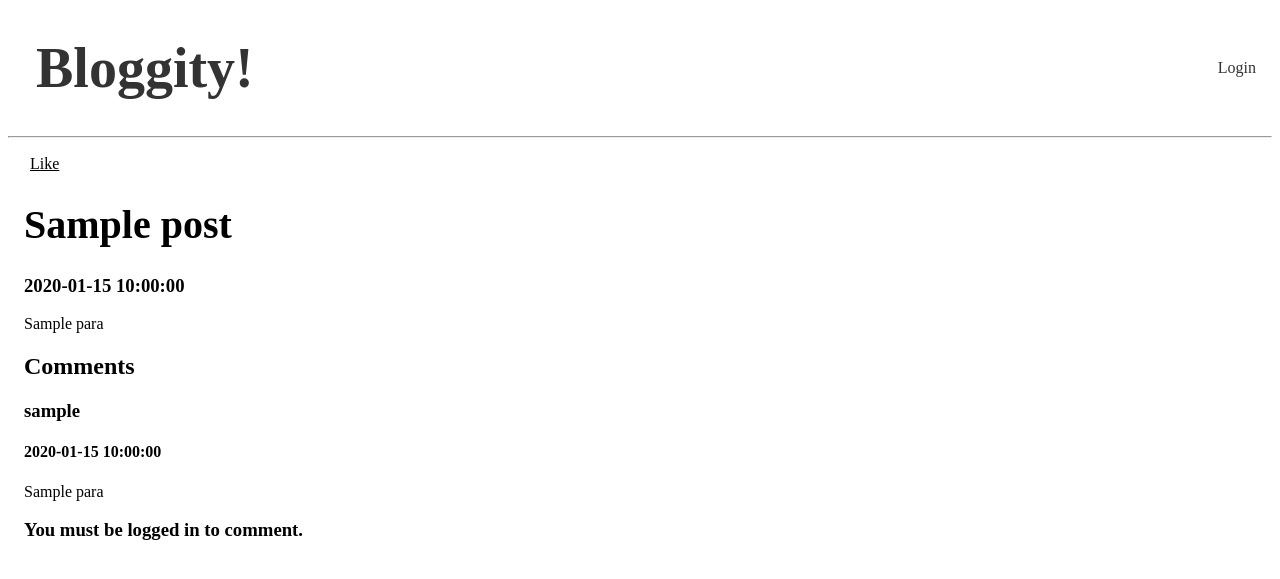
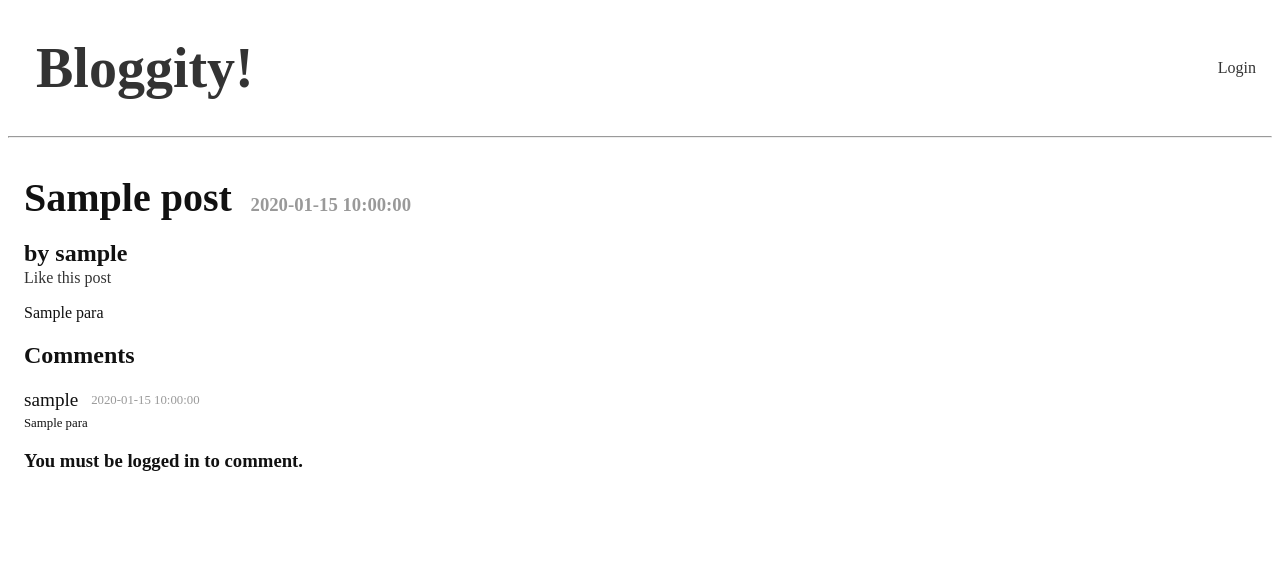
Before and after one commit to alamastor/udacity_blog_project, a Python web app: template blog/templates/post.html in a window 1280 px wide. Shown: the top 579 px of the page. Run offline with Jinja, Linux system fonts and the light colour scheme; the template is opened without the code that fills it: most values are stand-ins (such as "Sample title", 1, 10 or a date in 2020); some web fonts are replaced.

Commit message:
feat: styling

```diff
--- a/blog/models.py
+++ b/blog/models.py
@@ -74,6 +74,10 @@ class Comment(ndb.Model):
     def paragraphs(self):
         return self.comment.split('\n')
 
+    @property
+    def username(self):
+        return User.get_by_id(self.user_id).username
+
 
 class Like(ndb.Model):
     user_id = ndb.IntegerProperty(required=True)
--- a/blog/static/style.css
+++ b/blog/static/style.css
@@ -1,5 +1,6 @@
 body {
   font-family: 'David Libre', serif;
+  color: #111;
 }
 a {
   text-decoration: none;
@@ -20,7 +21,8 @@ button {
   font-family: inherit;
   font-size: 1em;
   background-color: white;
-  text-decoration: underline;
+  text-decoration: none;
+  color: #111;
 }
 
 .main-header {
@@ -33,13 +35,45 @@ button {
   text-align: center;
 }
 
+.post__header {
+  display: flex;
+  align-items: baseline;
+}
+
 .post__title {
   font-size: 2.5em;
+  margin: 0.5em 0 0 0;
+}
+
+.post__date {
+  padding: 0 1em;
+  margin: 0;
+  color: #999;
+}
+
+.post__links {
+  display: flex;
+  color: #333;
+}
+
+.post__delete {
+  text-decoration: none;
+  padding: 0 1em;
+}
+
+.post__like {
+  color: #333;
+  padding: 0.1em 0;
+}
+
+.post__user {
+  margin: 0.8em 0 0 0;
 }
 
 .box-form {
   margin: 0 auto;
-  width: 400px;
+  max-width: 60vw;
+  width: 75%;
 }
 
 label {
@@ -52,9 +86,17 @@ label {
   margin: 0.2em;
 }
 
+input, textarea {
+  font-size: inherit;
+  padding: 0.5em;
+  border-radius: 3px;
+  border: 1px solid #333;
+  box-sizing: border-box;
+}
+
 input[type="text"], input[type="password"], input[type="email"] {
   width: 100%;
-  height: 3em;
+  height: 2em;
   border-radius: 3px;
   border: 1px solid #333;
 }
@@ -70,3 +112,49 @@ input[type="text"], input[type="password"], input[type="email"] {
   text-align: center;
   font-size: 3em;
 }
+
+.post-form__post-content {
+  width: 100%;
+  height: 50vh;
+}
+
+.comment__header {
+  display: flex;
+}
+
+.comment__user {
+  font-size: 1.2em;
+}
+
+.comment__date {
+  font-size: 0.8em;
+  padding: 0.3em 1em;
+  color: #999;
+}
+
+.comment__edit {
+  color: #333;
+  font-size: 0.8em;
+}
+
+.comment__delete {
+  font-size: 0.8em;
+  text-decoration: none;
+  color: #333;
+  padding: 0 0.5em;
+  vertical-align: top
+}
+
+.comment__links {
+  display: flex;
+}
+
+.comment__comment {
+  font-size: 0.8em;
+  margin: 0.3em 0 1.5em 0;
+}
+
+.comment-box {
+  width: 80%;
+  max-width: 500px;
+}
--- a/blog/templates/base.html
+++ b/blog/templates/base.html
@@ -1,5 +1,5 @@
 <!DOCTYPE html>
-<html>
+<html lang="en">
 <head>
   <title>Bloggity!</title>
   <link href="https://fonts.googleapis.com/css?family=David+Libre" rel="stylesheet">
--- a/blog/templates/post.html
+++ b/blog/templates/post.html
@@ -1,34 +1,43 @@
 {% extends "base.html" %}
 {% block body %}
+  <div class="post__header">
+    <h1 class="post__title">{{ post.title }}</h1>
+    <h3 class="post__date">{{ post.date_str }}</h3>
+  </div>
   {% if user and user.key.id() == post.user_id %}
+    <div class="post__links">
       <a class="post__edit" href="/post/{{ post.key.id() }}/edit">Edit</a>
       <form method="post">
         <button class="post__delete" name="delete" value="delete">Delete</button>
       </form>
+    </div>
   {% endif %}
+  <h2 class="post__user">by {{ post.username }}</h2>
   {% if display_likes %}
     <div class="post__likes">{{ likes }} Likes</div>
   {% else %}
     <form method="post">
-      <button class="post__like" name="like" value="like">Like</button>
+      <button class="post__like" name="like" value="like">Like this post</button>
     </form>
   {% endif %}
-  <h1 class="post__title">{{ post.title }}</h1>
-  <h3 class="post__date">{{ post.date_str }}</h3>
   {% for para in post.paragraphs %}
     <p class="post__content">{{ para }}</p>
   {% endfor %}
   <h2>Comments</h2>
   {% for comment in comments %}
     <div class="comment">
+      <div class="comment__header">
+        <span class="comment__user">{{ comment.username }}</span>
+        <span class="comment__date">{{ comment.formatted_date }}</span>
+      </div>
+      <div class="comment__links">
         {% if user and user.key.id() == comment.user_id %}
           <a class="comment__edit" href="/post/{{ post.key.id() }}/comment/{{ comment.key.id() }}">Edit</a>
           <form method="post" action="/post/{{ post.key.id() }}/comment/{{ comment.key.id() }}">
-          <button class="delete" type="submit" name="delete" value="delete">Delete</button>
+            <button class="comment__delete" type="submit" name="delete" value="delete">Delete</button>
           </form>
         {% endif %}
-      <h3 class="comment__user">{{ comment.username }}</h3>
-      <h4 class="comment__date">{{ comment.formatted_date }}</h4>
+      </div>
       <p class="comment__comment">
         {% for para in comment.paragraphs %}
           {{para}}</br>
@@ -37,9 +46,10 @@
     </div>
   {% endfor %}
   {% if user %}
+    <h3>Write a comment:</h3>
     <form class="comment-form" method="post" action="/post/{{ post.key.id() }}/comment">
-      <textarea name="comment"></textarea>
-      <input class="comment-form__submit" type="submit">
+      <p><textarea class="comment-box" name="comment"></textarea></p>
+      <p><button class="comment-form__submit">Submit</button></p>
     </form>
     <div class="error">{{ error }}</div>
   {% else %}
--- a/blog/views.py
+++ b/blog/views.py
@@ -201,7 +201,8 @@ class CreateOrEditBlogPostPage(Handler, AuthHandler):
                 'blog_post_create_edit.html',
                 post=post,
                 title=title,
-                content=content
+                content=content,
+                user=self.user
             )
         else:
             self.redirect_to_login()
--- a/functional_tests/test_create_post.py
+++ b/functional_tests/test_create_post.py
@@ -43,4 +43,4 @@ def test_create_post(run_app, browser):
     blog_post_page = BlogPostPage(browser, post_id)
     assert blog_post_page.title == title
     assert blog_post_page.date == post_date
-    assert blog_post_page.content == content.replace('\n', ' <br>')
+    assert blog_post_page.content == content.split('\n')
--- a/functional_tests/test_edit_blog_post.py
+++ b/functional_tests/test_edit_blog_post.py
@@ -42,14 +42,14 @@ def test_blog_post(run_app, browser):
 
     # Post is visible on page.
     assert blog_post_page.title == 'B Post'
-    assert blog_post_page.content == 'qwerqtqreqwr'
+    assert blog_post_page.content == ['qwerqtqreqwr']
 
     # User edits post.
     blog_post_page.edit(title='C Post', content='updated content')
 
     # Post is updated.
     assert blog_post_page.title == 'C Post'
-    assert blog_post_page.content == 'updated content'
+    assert blog_post_page.content == ['updated content']
 
     # User deletes post.
     blog_post_page.delete()
--- a/functional_tests/test_signup.py
+++ b/functional_tests/test_signup.py
@@ -21,10 +21,6 @@ def test_user_signup(run_app, browser):
     signup_page.submit_form('person', 'asdf', 'asdd')
     assert signup_page.get_error_message() == "Passwords didn't match"
 
-    # User tries to sign up with invalid eamil and sees an error.
-    signup_page.submit_form('person', 'asdfxx', 'asdfxx', 'asdfasdf')
-    assert signup_page.get_error_message() == 'Invalid email address'
-
     # User logs in valid credentials
     signup_page.submit_form('person', 'asdf', 'asdf', 'a@b.com')
 
```
Also changed, not shown: blog/templates/blog_post_create_edit.html (+7 -5 lines), functional_tests/pages.py (+7 -5 lines). Lines whose indentation alone changed are shown as unchanged.
